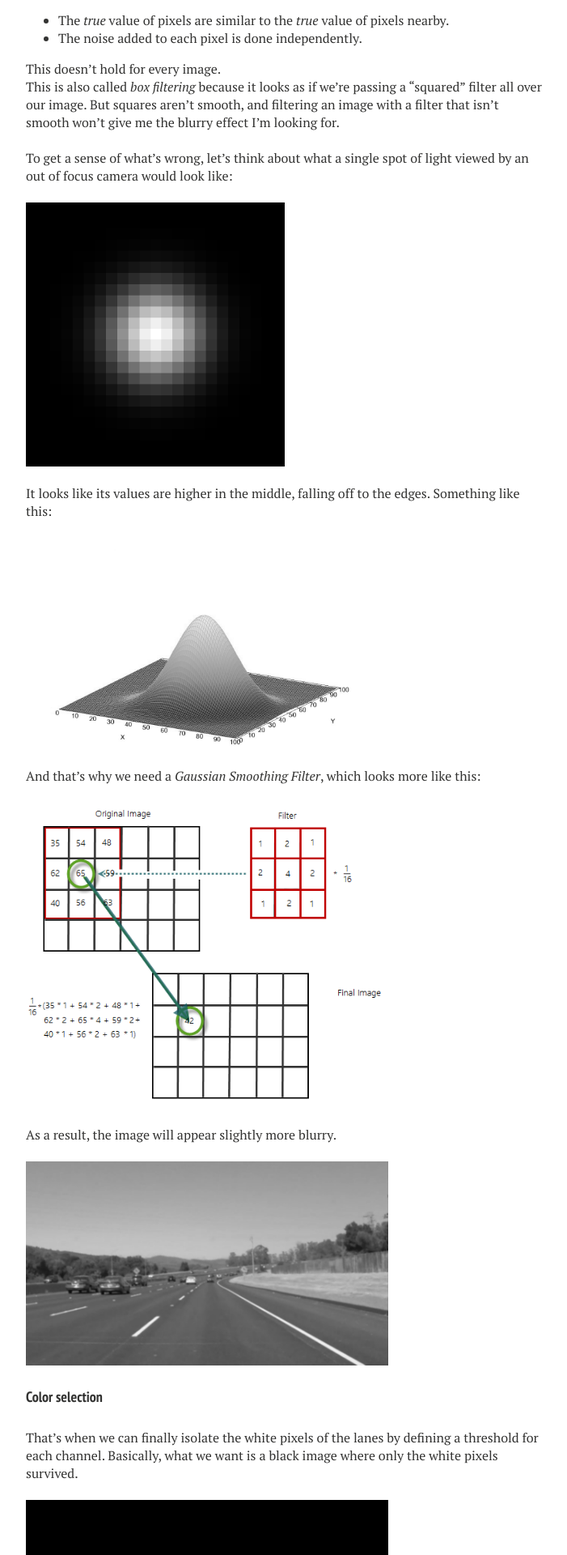
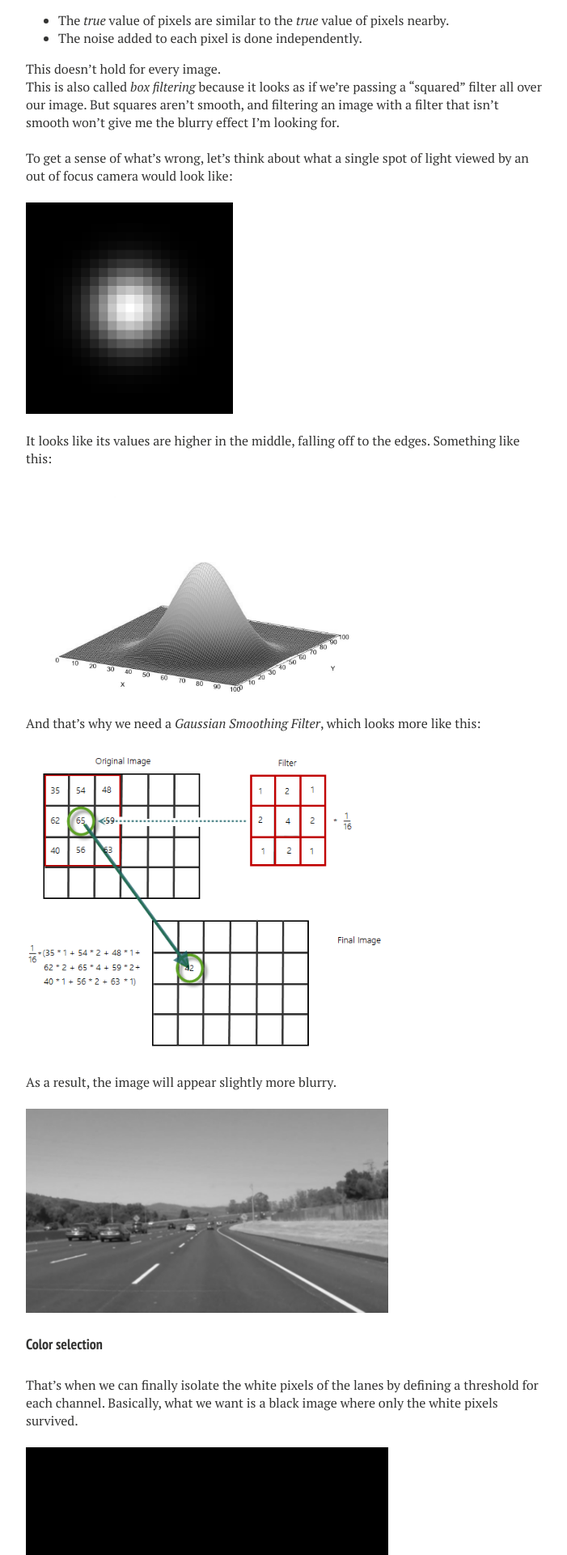
Before and after one commit to IacopomC/iacopomc.github.io, a Jekyll site: the page built from _posts/2020-07-13-lane-finding.md, in a window 1280 px wide. Shown: the part 2130-4050 px from the top of the page at 81% size, without its empty margins (288-989 px from the left). Built offline with Jekyll 4.4.1, drawn with Linux system fonts in a browser that asks for light colours; nearby versions of some CDN libraries; our own code applies the rules of GitHub Pages for plain Markdown files.

Commit message:
Fix size images

```diff
--- a/_posts/2020-07-13-lane-finding.md
+++ b/_posts/2020-07-13-lane-finding.md
@@ -70,7 +70,7 @@ To get a sense of what’s wrong, let's think about what a single spot of light
 
 <br/>
 
-<img src="{{ site.url }}/assets/images/lane-finding-post/out_focus_dot.PNG" width="50%">
+<img src="{{ site.url }}/assets/images/lane-finding-post/out_focus_dot.PNG" width="40%">
 
 <br/>
 
```
